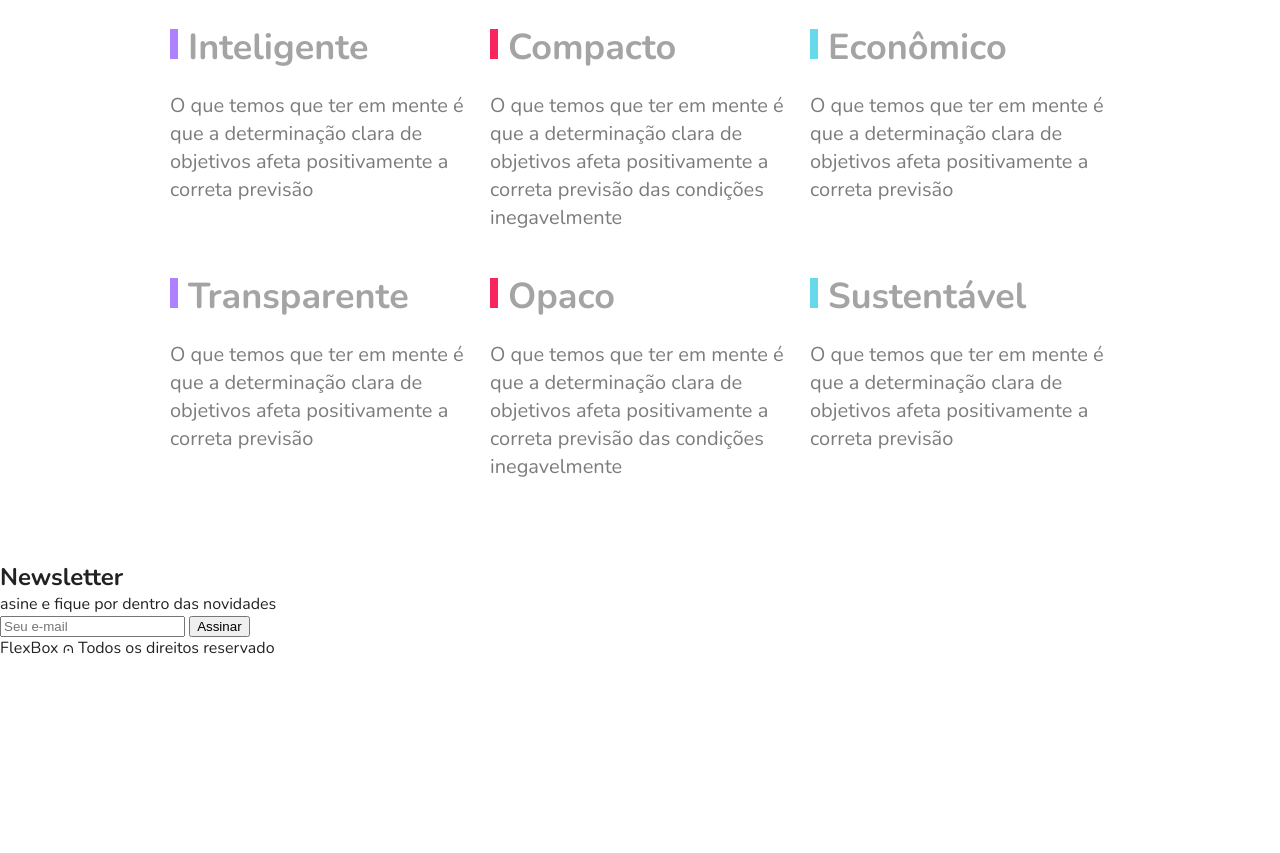
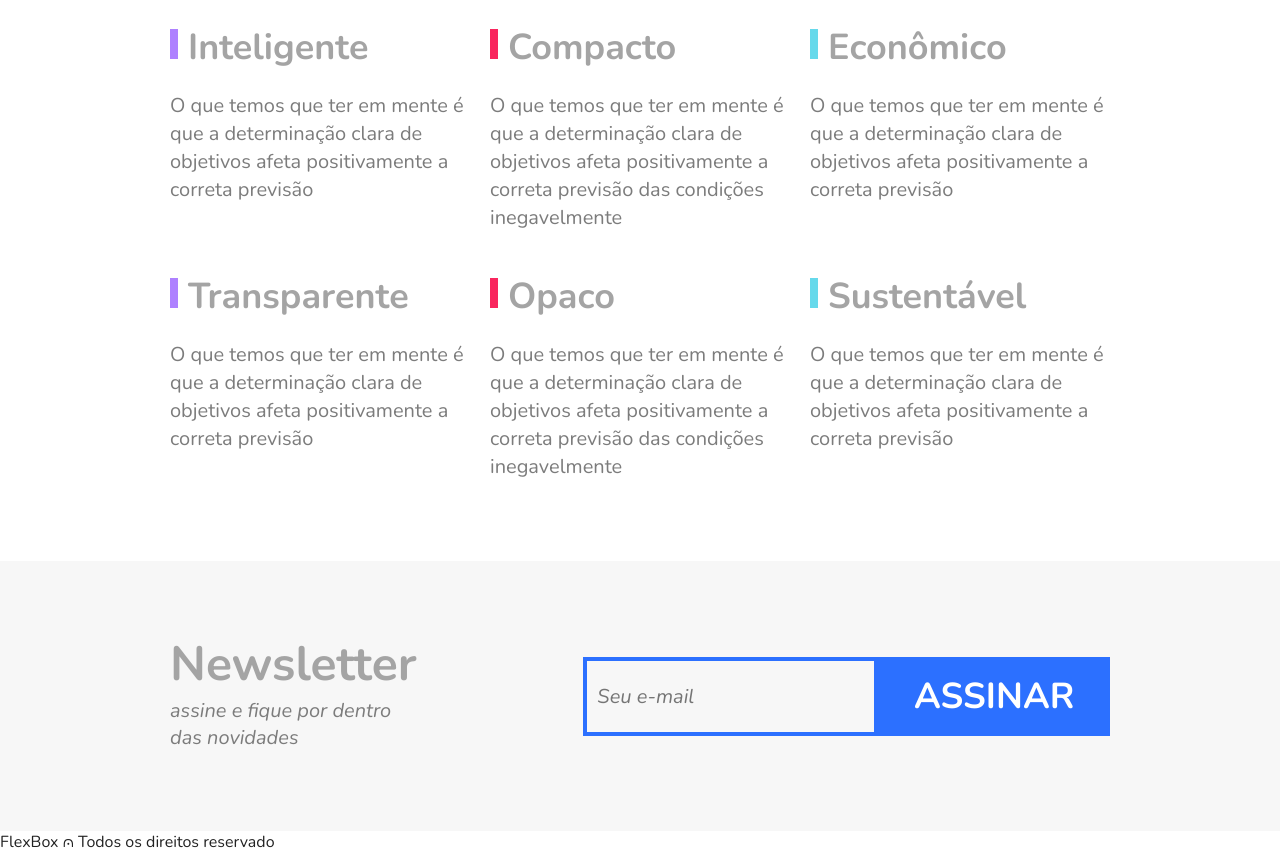
Before and after one commit to elisafa/flexbox-origamid, a plain HTML site: page index.html in a window 1280 px wide. Shown: the part 2525-3378 px from the top of the page. Before the commit the page ends 3184 px from the top, so only its background shows below. Drawn offline with nearby package versions, Linux system fonts and the light colour scheme.

Commit message:
terminado o newsletter

```diff
--- a/css/style.css
+++ b/css/style.css
@@ -283,3 +283,68 @@ img{
   line-height: 1.4;
   color: #7c7c7c;
 }
+
+.newsletter{
+  background-color: #f7f7f7;
+  padding: 60px calc((100% - 960px)/2);
+  display: flex;
+  flex-wrap: wrap;
+}
+.newsletter-info{
+  flex: 1 1 260px;
+  margin: 10px;
+}
+.newsletter h1{
+  font-size: 3em;
+  color: #a4a4a4;
+}
+.newsletter p{
+  font-size: 1.25em;
+  font-style: italic;
+  max-width: 230px;
+  color: #7c7c7c;
+  margin-bottom: 10px;
+}
+
+.newsletter-form{
+  flex: 2 1 260px;
+  margin: 0 10px;
+  align-self: center;
+  display: flex;
+  flex-wrap: wrap;
+}
+.newsletter-form input{
+  flex: 3 1 200px;
+  font-family: "Nunito", Arial, Helvetica, sans-serif;
+  font-size: 1.25em;
+  color:#7c7c7c;
+  font-style: italic;
+  border: 4px solid #2c70ff;
+  background: transparent;
+  padding: 10px;
+  margin: 0px;
+  border-radius: 0px;
+}
+.newsletter-form button{
+  flex: 1 1 200px;
+  font-family: "Nunito", Arial, Helvetica, sans-serif;
+  font-size: 2.25em;
+  font-weight: bold;
+  text-transform: uppercase;
+  background-color: #2c70ff;
+  color: white;
+  margin: 0px;
+  cursor: pointer;
+  border: 0px;
+  padding: 15px 10px;
+}
+
+@media (max-width: 600px){
+.newsletter-form button{
+  font-size: 1.5em;
+  }
+}
+
+.footer{
+
+}
--- a/index.html
+++ b/index.html
@@ -140,7 +140,7 @@
       <section class="newsletter">
         <div class="newsletter-info">
           <h1>Newsletter</h1>
-          <p>asine e fique por dentro das novidades</p>
+          <p>assine e fique por dentro das novidades</p>
         </div>
         <form class="newsletter-form">
           <input type="text" placeholder="Seu e-mail">
```
